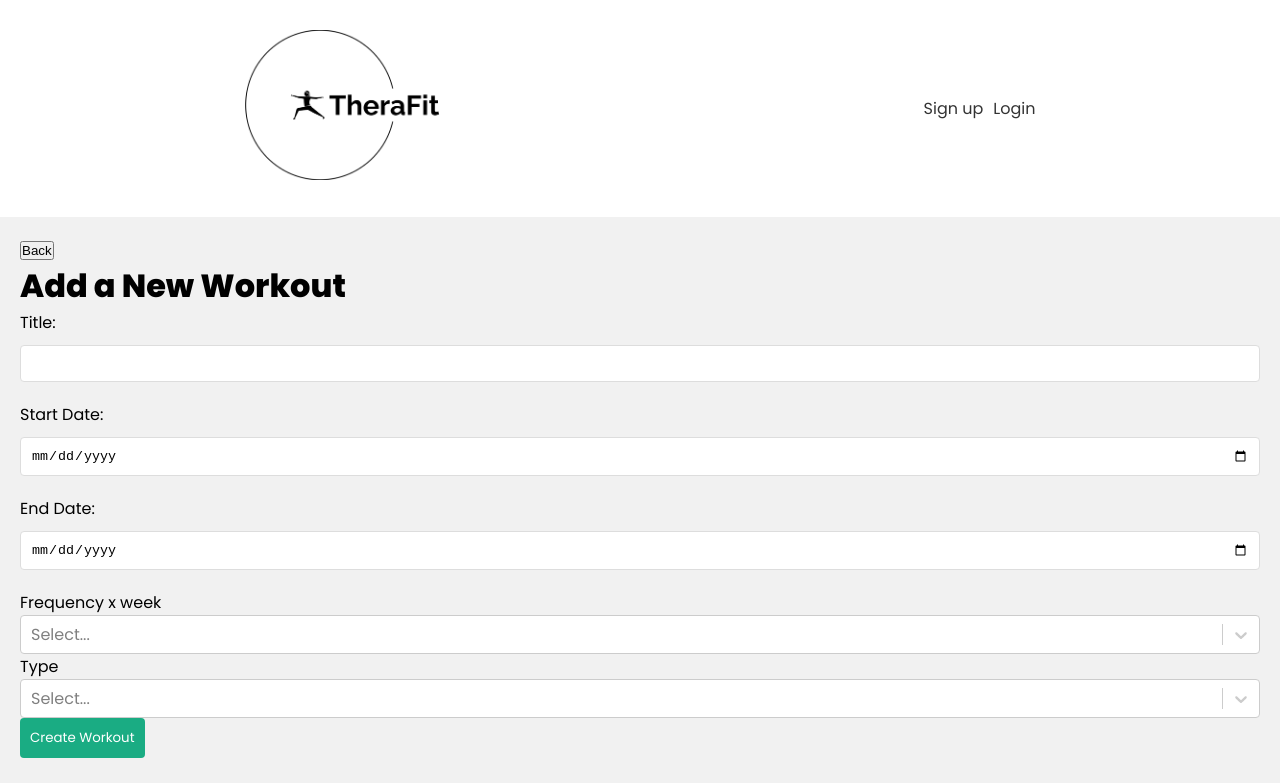
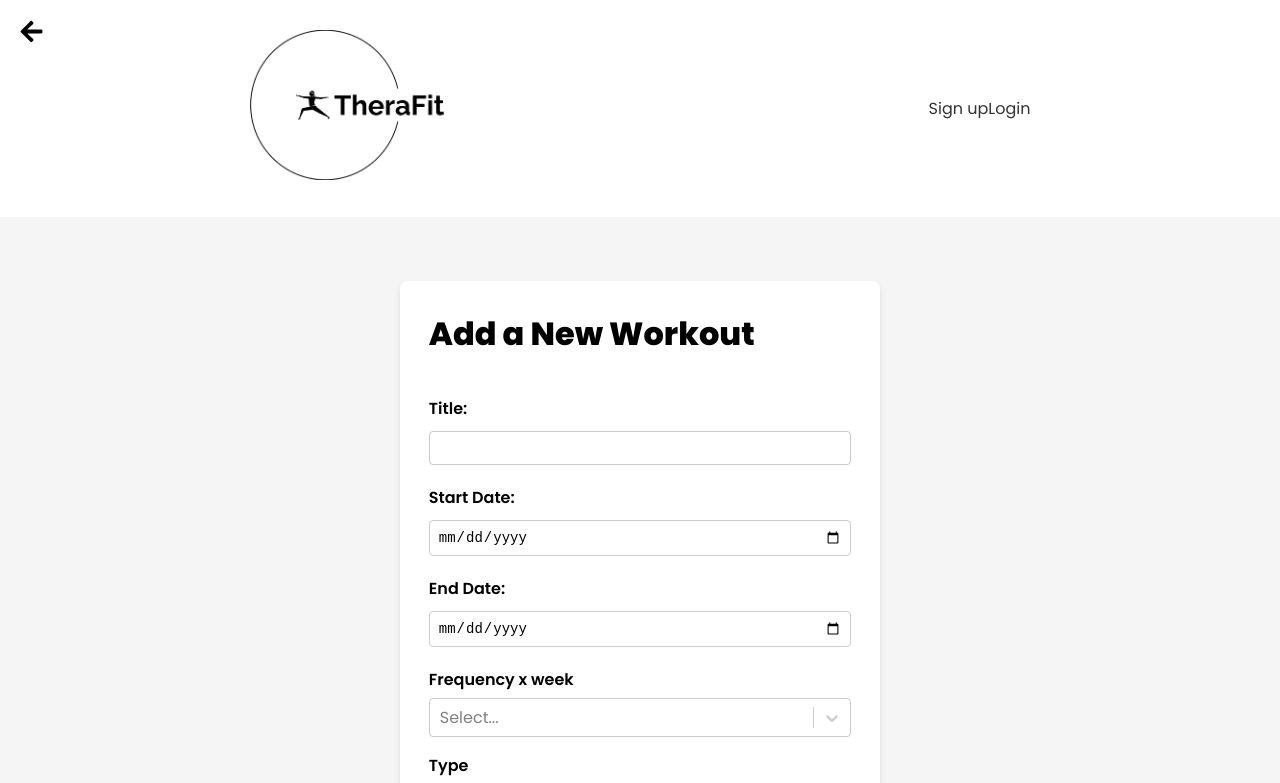
Before and after one commit to Alkxs/TheraFit, a React (Vite) app in the folder frontend/: page /create-workout in a window 1280 px wide. Shown: the top 783 px of the page. Built offline with nearby package versions, Linux system fonts and the light colour scheme.

Commit message:
workouts all completed

```diff
--- a/frontend/src/App.jsx
+++ b/frontend/src/App.jsx
@@ -25,8 +25,8 @@ function App() {
             <Route path='/api/user/login' element={!user ? <Login /> : <Navigate to='/' />} />
             <Route path='/create-workout' element={<WorkoutForm />} />
             <Route path='/:workoutId/edit' element={<EditWorkoutForm />} />
-            <Route path='/:workoutid/exercises' element={<WorkoutPage />} />
-            <Route path='/:workoutid/create-exercise' element={<ExerciseForm />} />
+            <Route path='/:workoutId/exercises' element={<WorkoutPage />} />
+            <Route path='/:workoutId/create-exercise' element={<ExerciseForm />} />
             <Route path='/:workoutId/exercises/:exerciseId/edit' element={<EditExerciseForm />} />
             <Route path='/:workoutId/exercises/:exerciseId/show-details' element={<ExerciseDetails />} />
           </Routes>
--- a/frontend/src/components/EditWorkoutForm.jsx
+++ b/frontend/src/components/EditWorkoutForm.jsx
@@ -4,6 +4,7 @@ import { useAuthContext } from '../hooks/useAuthContext'
 import { useNavigate, useParams } from 'react-router-dom'
 import { format } from 'date-fns'
 import Select from 'react-select'
+import { FaArrowLeft } from 'react-icons/fa'
 
  const EditWorkoutForm = () => {
   const { workoutId } = useParams()
@@ -43,6 +44,30 @@ import Select from 'react-select'
       })
     }
   }, [workoutId, workouts])
+
+  const validateDates = () => {
+    const startDate = new Date(workoutData.startDate)
+    const endDate = new Date(workoutData.endDate)
+    const currentDate = new Date()
+
+    currentDate.setHours(0, 0, 0, 0)
+
+    if (startDate < currentDate) {
+      setError('Start date cannot be in the past')
+      return false
+    }
+    if (startDate > endDate) {
+      setError('Start date cannot be greater than end date')
+      return false
+    }
+    if (endDate < startDate) {
+      setError('End date cannot be less than start date')
+      return false
+    }
+    setError(null)
+    return true
+  }
+
 
   const frequency = [
     { value: 1, label: '1' },
@@ -97,6 +122,9 @@ import Select from 'react-select'
       return
     }
 
+     if (!validateDates()) {
+       return
+     }
     // handle form submission here
     const { title, startDate, endDate, frequency, type } = workoutData
 
@@ -134,17 +162,24 @@ import Select from 'react-select'
   }
 
   return (
-    <div className='container'>
-      <button type='button' onClick={() => navigate(`/`)}>
-        Back
+    <div className='form-container'>
+      <div className='card'>
+        <button type='button' onClick={() => navigate(`/`)} className='button-back'>
+          <FaArrowLeft size={25}/>
         </button>
-      <form onSubmit={handleSubmit}>
+        <form onSubmit={handleSubmit} className='form-section'>
           <h1>Edit Workout</h1>
           <div className='main-section'>
             <div className='choices'>
               <div>
                 <label>Title:</label>
-              <input type='text' name='title' value={workoutData.title} onChange={handleInputChange} className={emptyFields.includes('title') ? 'error' : ''} />
+                <input
+                  type='text'
+                  name='title'
+                  value={workoutData.title}
+                  onChange={handleInputChange}
+                  className={emptyFields.includes('title') ? 'error' : ''}
+                />
               </div>
 
               <div>
@@ -169,7 +204,7 @@ import Select from 'react-select'
                 />
               </div>
 
-            <div>
+              <div className='select-container'>
                 <label>Frequency x week</label>
                 <Select
                   options={frequency}
@@ -179,7 +214,7 @@ import Select from 'react-select'
                 />
               </div>
 
-            <div>
+              <div className='select-container'>
                 <label>Type</label>
                 <Select
                   options={type}
@@ -190,9 +225,13 @@ import Select from 'react-select'
               </div>
             </div>
           </div>
-        <button type='submit'>Update</button>
-        {error && <div className='error'>{error}</div>}
+
+          <button type='submit' className='primary-button'>
+            Update
+          </button>
+          {error && <div className='error-message'>{error}</div>}
         </form>
+      </div>
     </div>
   )
   }
--- a/frontend/src/components/ExerciseComponent.jsx
+++ b/frontend/src/components/ExerciseComponent.jsx
@@ -47,12 +47,12 @@ const exerciseComponent = ({ exercise, workoutId }) => {
 
         <p>{formatDistanceToNow(new Date(exercise.createdAt), { addSuffix: true })}</p>
 
-        <span className='trash-icon' onClick={handleDelete}>
+        <span className='workout-icon trash' onClick={handleDelete}>
           <FaTrashAlt />
         </span>
 
-        <span className='edit-icon'>
-          <FaEdit onClick={handleEdit} />
+        <span className='workout-icon edit'>
+          <FaEdit onClick={handleEdit}/>
         </span>
 
         <button onClick={() => navigate(`/${workoutId}/exercises/${exerciseId}/show-details`)}>Show Details</button>
--- a/frontend/src/components/Navbar.jsx
+++ b/frontend/src/components/Navbar.jsx
@@ -26,7 +26,6 @@ const Navbar = () => {
         <nav>
           {user && (
             <div>
-              <span>{user.username}</span>
               <button onClick={handleClick}>Log out</button>
             </div>
           )}
--- a/frontend/src/components/WorkoutComponent.jsx
+++ b/frontend/src/components/WorkoutComponent.jsx
@@ -13,6 +13,12 @@ const WorkoutComponent = ({ workout }) => {
 
   const handleClickDelete = async () => {
     if (!user) {
+        return
+    }
+
+    const shouldDelete = window.confirm('Are you sure you want to delete this workout?')
+
+      if (!shouldDelete) {
         return
       }
 
@@ -92,13 +98,14 @@ const WorkoutComponent = ({ workout }) => {
           </div>
 
           <div className='workout-btn-container'>
-          <button className='workout-btn' onClick={() => navigate(`/workoutpage/${workoutId}/exercises`)}>
-            See workout
-          </button>
 
             <span className='workout-icon trash' onClick={handleClickDelete}>
               <FaTrashAlt size={20} />
             </span>
+
+            <button className='workout-btn' onClick={() => navigate(`/${workoutId}/exercises`)}>
+              See workout
+            </button>
 
             <span className='workout-icon edit'>
               <FaEdit onClick={handleClickEdit} size={20} />
--- a/frontend/src/components/WorkoutForm.jsx
+++ b/frontend/src/components/WorkoutForm.jsx
@@ -3,6 +3,7 @@ import { useNavigate } from 'react-router-dom'
 import Select from 'react-select'
 import { useWorkoutsContext } from '../hooks/useWorkoutsContext'
 import { useAuthContext } from '../hooks/useAuthContext'
+import { FaArrowLeft } from "react-icons/fa"
 
 const CreateWorkout = () => {
   const { dispatch } = useWorkoutsContext()
@@ -18,6 +19,29 @@ const CreateWorkout = () => {
   })
   const [error, setError] = useState(null)
   const [emptyFields, setEmptyFields] = useState([])
+
+  const validateDates = () => {
+    const startDate = new Date(options.startDate)
+    const endDate = new Date(options.endDate)
+    const currentDate = new Date()
+
+    currentDate.setHours(0, 0, 0, 0)
+
+    if (startDate < currentDate) {
+      setError('Start date cannot be in the past')
+      return false
+    }
+    if (startDate > endDate) {
+      setError('Start date cannot be greater than end date')
+      return false
+    }
+    if (endDate < startDate) {
+      setError('End date cannot be less than start date')
+      return false
+    }
+    setError(null)
+    return true
+  }
 
   const frequency = [
     { value: 1, label: '1' },
@@ -72,6 +96,10 @@ const CreateWorkout = () => {
       return
     }
 
+    if (!validateDates()) {
+      return
+    }
+
     const {title, startDate, endDate, frequency, type} = options
 
     const workout = { title, startDate, endDate, frequency, type }
@@ -109,11 +137,13 @@ const CreateWorkout = () => {
   }
 
   return (
-    <div className='container'>
-      <button type='button' onClick={() => navigate('/')}>
-        Back
-      </button>
-      <form onSubmit={handleSubmit}>
+    <div className='form-container'>
+      <div className='card'>
+      <button type='button' onClick={() => navigate(`/`)} className='button-back'>
+          <FaArrowLeft size={25}/>
+        </button>
+      <form onSubmit={handleSubmit}
+      className="form-section">
         <h1>Add a New Workout</h1>
         <div className='main-section'>
           <div className='choices'>
@@ -144,7 +174,7 @@ const CreateWorkout = () => {
               />
             </div>
 
-            <div>
+            <div className='select-container'>
               <label>Frequency x week</label>
               <Select
                 options={frequency}
@@ -154,7 +184,7 @@ const CreateWorkout = () => {
               />
             </div>
 
-            <div>
+            <div className="select-container">
               <label>Type</label>
               <Select
                 options={type}
@@ -164,22 +194,13 @@ const CreateWorkout = () => {
               />
             </div>
           </div>
-
-          {/* <div className='img-container'>
-            <label>Upload Picture:</label>
-            <input
-              type='file'
-              accept='image/*'
-              onChange={handleFileChange}
-              className={emptyFields.includes() ? 'error' : ''}
-              />
-          </div> */}
         </div>
 
-        <button type='submit'>Create Workout</button>
+        <button type='submit' className="primary-button">Create Workout</button>
         {error && <div className='error'>{error}</div>}
       </form>
     </div>
+  </div>
   )
 }
 export default CreateWorkout
--- a/frontend/src/index.css
+++ b/frontend/src/index.css
@@ -18,14 +18,47 @@ body {
   background: #f1f1f1;
   font-family: "Poppins";
   transition: all 0.5s;
+  height: 100vh;
+}
+/* Reusable */
+.button-container {
+  display: flex;
+  align-items: center;
+  justify-content: center;
 }
 
+.primary-button {
+  padding: .8rem 1rem;
+  border: none;
+  border-radius: 0.5rem;
+  background-color: #1aac83;
+  color: #fff;
+  font-weight: bold;
+  cursor: pointer;
+  transition: background-color 0.3s ease-in-out;
+}
+
+.secondary-button {
+  padding: 1rem 1.2rem;
+  border: none;
+  border-radius: 0.5rem;
+  background-color: #262626;
+  color: #fff;
+  font-weight: bold;
+  cursor: pointer;
+  transition: background-color 0.3s ease-in-out;
+}
+
+.secondary-button:hover {
+  background-color: #5e5e5e;
+}
+/* navigation bar */
 header {
   background: #fff;
 }
 
 header .container {
-  max-width: 1400px;
+  max-width: 140rem;
   margin: 0 auto;
   padding: 30px;
   display: flex;
@@ -46,47 +79,100 @@ header a {
 .logo img {
   width: 15rem;
 }
+/* homepage */
+.home {
+  margin: 4rem auto;
+}
 
+.main-title{
+  font-size: 4.2rem;
+}
+/* Workout Form + Edit Workout Form */
 
-.pages{
-  max-width: 1400px;
-  padding: 20px;
-  margin: 0 auto;
-}
-/* Reusable */
-.btn-container {
+.form-container {
   display: flex;
   justify-content: center;
   align-items: center;
-}
-.btn-primary {
-  background: var(--primary);
-  border: 0;
-  color: #fff;
-  padding: 10px;
-  border-radius: 4px;
-  cursor: pointer;
-}
-/* homepage */
-.main-title{
-  font-size: 4.2rem;
-  margin-top: 2rem;
-}
-.home {
-  display: grid;
-  grid-template-columns: 3fr;
-  gap: 10rem;
+  height: 100vh;
+  background-color: #f5f5f5;
 }
 
-.navbtn-container {
+.card {
+  background-color: #ffffff;
+  border-radius: .5rem;
+  box-shadow: 0 4px 6px rgba(0, 0, 0, 0.1);
+  padding: 1.8rem;
+  width: 100%;
+  max-width: 480px;
+}
+
+.button-back {
+  background-color: transparent;
+  border: none;
+  color: #000;
+  cursor: pointer;
+  font-size: 1.2rem;
+  position: absolute;
+  top: 1.2rem;
+  left: 1.2rem;
+}
+
+.button-back:hover {
+  color: var(--primary);
+}
+
+.form-section {
   display: flex;
-  justify-content: center;
-  align-items: center;
+  flex-direction: column;
+  gap: 2.4rem;
 }
-.navbtn {
+
+.form-section label {
+  font-weight: 600;
+  margin-bottom: .4rem;
+}
+
+.form-section input,
+.form-section select {
+  border: 1px solid #ccc;
+  border-radius: 4px;
+  font-size: 14px;
+  padding: 8px;
+  width: 100%;
+}
+
+.select-container {
+  margin-bottom: 1rem;
+}
+
+.form-section input.error,
+.form-section select.error {
+  border-color: #ff4d4f;
+}
+
+.button-submit {
+  background-color: #52c41a;
+  border: none;
+  border-radius: 4px;
+  color: #ffffff;
   cursor: pointer;
+  font-size: 14px;
+  margin-top: 16px;
+  padding: 8px 16px;
+  text-align: center;
+  text-decoration: none;
+  display: inline-block;
 }
-/* new workout form */
+
+.error-message {
+  color: #ff4d4f;
+  font-size: 14px;
+  margin-top: 8px;
+}
+
+
+
+
 /* TO BE CHANGED WITH ACTUAL WORKOUT FORM */
 label, input {
   display: block;
@@ -128,9 +214,11 @@ nav {
   display: flex;
   align-items: center;
 }
-nav a, nav button {
-  margin-left: 10px;
+
+.nav-username{
+  font-size: 1.4rem;
 }
+
 nav button {
   background: #fff;
   color: var(--primary);
@@ -221,7 +309,6 @@ flex-direction: column;
   display: flex;
   flex-direction: column;
   justify-content: space-between;
-  position: relative;
   padding: 20px;
   margin: 20px auto;
   border-top-right-radius: 0.5rem;
@@ -246,20 +333,28 @@ flex-direction: column;
 }
 
 .workout-icon {
-  position: absolute;
+  border: 1px solid black;
+  padding: .7rem;
   color: black;
+  border-radius: 100%;
   cursor: pointer;
   transition: color 0.3s ease-in-out;
+  display: flex;
+  align-items: center;
+  justify-content: center;
 }
 
-.trash {
-  top: 2.5rem;
-  right: 2rem;
+.workout-icon:hover {
+  scale: 105%;
+  transition: all .3s;
 }
 
-.edit {
-  bottom: 1.5rem;
-  right: 2rem;
+.trash:hover {
+  background-color: var(--error);
+}
+
+.edit:hover {
+  background-color: #ffa748;
 }
 
 .workout-info {
@@ -288,7 +383,7 @@ flex-direction: column;
 .workout-btn-container {
   display: flex;
   align-items: center;
-  justify-content: center;
+  justify-content: space-around;
 }
 
 .workout-btn {
--- a/frontend/src/pages/Home.jsx
+++ b/frontend/src/pages/Home.jsx
@@ -35,12 +35,22 @@ const home = () => {
     <div className='home'>
       <div className='main'>
         <h2 className='main-title'> Welcome {user.username}</h2>
-        <div className='workouts'>{workouts && workouts.map((workout) => <WorkoutComponent key={workout._id} workout={workout} />)}</div>
-        <div className='btn-container'>
-          <button className='btn-primary' onClick={() => navigate(`/create-workout`)}>
+        <div className='workouts'>
+          {workouts ? (
+          workouts.map((workout) => <WorkoutComponent
+          key={workout._id}
+          workout={workout} />)
+          ) : (
+            <p>No workouts yet for this workout</p>
+          )}
+          </div>
+
+        <div className='button-container'>
+          <button className='secondary-button' onClick={() => navigate(`/create-workout`)}>
             Create New Workout
           </button>
         </div>
+
       </div>
     </div>
   )
--- a/frontend/src/pages/WorkoutPage.jsx
+++ b/frontend/src/pages/WorkoutPage.jsx
@@ -2,16 +2,21 @@
 import { useEffect } from 'react'
 import { useNavigate, useParams } from 'react-router-dom'
 // Custom Hooks
+import { useWorkoutsContext } from '../hooks/useWorkoutsContext'
 import { useExercisesContext } from '../hooks/useExercisesContext'
 import { useAuthContext } from '../hooks/useAuthContext'
 //components
 import ExerciseComponent from '../components/ExerciseComponent'
+import { FaArrowLeft } from 'react-icons/fa'
 
 const WorkoutPage = () => {
   const { workoutId } = useParams()
+  const { workouts } = useWorkoutsContext()
   const { exercises, dispatch } = useExercisesContext()
   const { user } = useAuthContext()
   const navigate = useNavigate()
+
+  const workout = workouts.find((w) => w._id === workoutId)
 
   useEffect(() => {
 
@@ -35,21 +40,27 @@ const WorkoutPage = () => {
   }, [dispatch, user, workoutId])
 
   return (
-    <div className='home'>
+    <div className='workout-page'>
       <div className='main'>
-        <button type='button' onClick={() => navigate(`/`)}>
-          Back
+        <button type='button' onClick={() => navigate(`/`)} className='button-back'>
+          <FaArrowLeft size={25} />
         </button>
-        <div className='workouts'>
-          {exercises ? (
+
+        <h2 className='main-title'>{workout && workout.title}</h2>
+
+        <div className='exercises'>
+          {exercises.length > 0 ? (
             exercises.map((exercise) => <ExerciseComponent key={exercise._id} exercise={exercise} workoutId={workoutId} />)
           ) : (
-            <p>No exercises yet for this workout</p>
+            <p className='no-exercises'>No exercises yet for this workout</p>
           )}
         </div>
-        <button className='create-exercise' onClick={() => navigate(`/${workoutId}create-exercise`)}>
-          Create New Exercise
-        </button>
+
+        <div className='button-container'>
+          <button className='secondary-button' onClick={() => navigate(`/${workoutId}create-exercise`)}>
+            Create New Exercise
+          </button>
+        </div>
       </div>
     </div>
   )
```
Also changed, not shown: 2 other files (tests, documents, lock files or other folders). Lines whose indentation alone changed are shown as unchanged.
